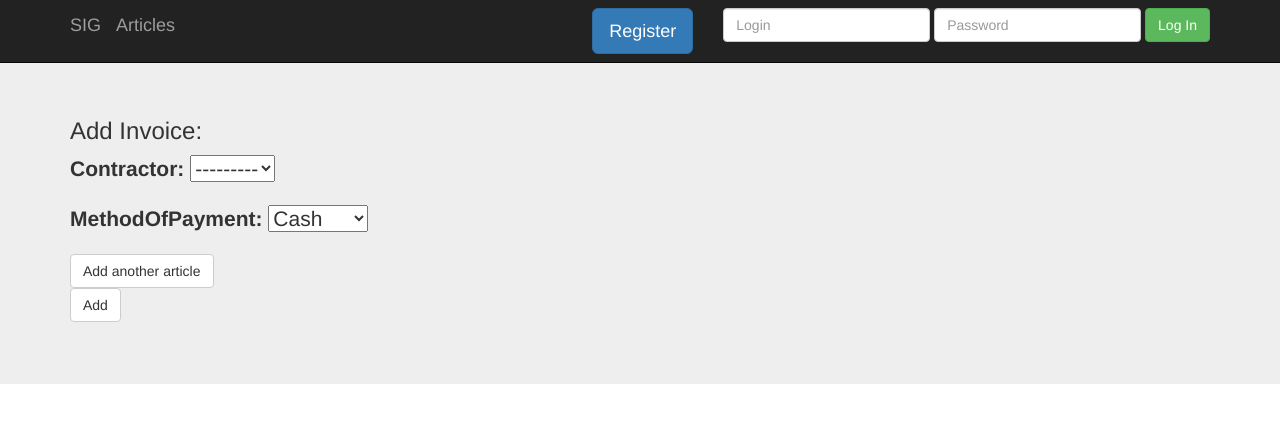
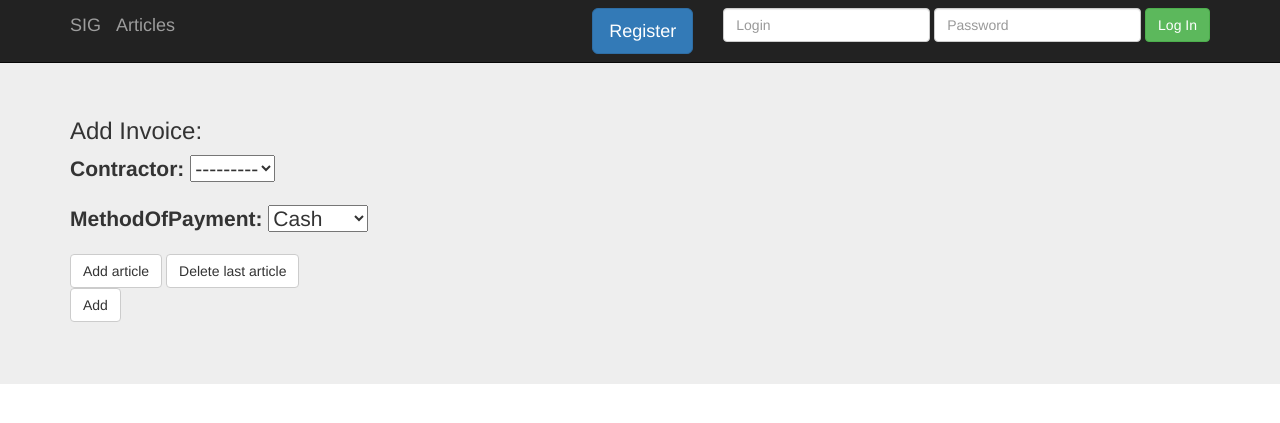
Before and after one commit to pan-mroku/SIG, a Django app: template invoice/templates/invoice_add.html in a window 1280 px wide. Shown: the top 423 px of the page. Run offline with Django 3.2, Linux system fonts and the light colour scheme; the template is opened without the code that fills it: values that come from a table or form of the project are taken from there, others are empty; parts of the project's set-up code (start-up, migrations or seed data) failed here and were passed over; some libraries are stand-ins or nearby versions.

Commit message:
Invoice:Delete button.

```diff
--- a/invoice/models.py
+++ b/invoice/models.py
@@ -30,7 +30,7 @@ class ArticleGathererForm(forms.ModelForm):
         exclude=['Invoice']
 
 class InvoiceForm(forms.ModelForm):
-    NumberOfArticles=forms.IntegerField(widget=forms.HiddenInput(), initial=1)
+    NumberOfArticles=forms.IntegerField(widget=forms.HiddenInput(), initial=0)
     class Meta:
         model=Invoice
         exclude=['Articles', 'DateOfPayment']
--- a/invoice/templates/invoice_add.html
+++ b/invoice/templates/invoice_add.html
@@ -4,7 +4,6 @@
 
 <div id="example" style="display:none;">
   {{ ArticleGathererFormExample.as_p }}
-  <input type="button" value="Delete this article" class="btn btn-default" onClick="delArticleFromInvoice('article___NUMBER__-div', '{{ InvoiceForm.prefix  }}');">
 </div>
 
 {% include "menu.html" %}
@@ -16,15 +15,15 @@
     <p style="color: red;">There were errors: </p>
     {% endif %}
 
-    <form action="" method="POST">
+    <form action="" method="POST" name="invoice">
       {% csrf_token %}
       {{ InvoiceForm.as_p }}
-      <input type="button" value="Add another article" class="btn btn-default" onClick="addArticleToInvoice('articleDiv', '{{ InvoiceForm.prefix  }}');">
+      <input type="button" value="Add article" class="btn btn-default" onClick="addArticleToInvoice('articleDiv', '{{ InvoiceForm.prefix  }}');">
+      <input type="button" value="Delete last article" class="btn btn-default" onClick="delArticleFromInvoice('articleDiv', '{{ InvoiceForm.prefix  }}');">
       <div id="articleDiv">
         {% for ArticleGathererForm in ArticleGathererForms %}
         <div id="{{ ArticleGathererForm.prefix }}-div">
           {{ ArticleGathererForm.as_p }}
-          <input type="button" value="Delete this article" class="btn btn-default" onClick="delArticleFromInvoice('{{ ArticleGathererForm.prefix  }}-div', '{{ InvoiceForm.prefix  }}');">
         </div>
         {% endfor %}
       </div>
--- a/sig/static/js/addArticleToInvoice.js
+++ b/sig/static/js/addArticleToInvoice.js
@@ -11,7 +11,9 @@ function addArticleToInvoice(divName, invoicePrefix)
 
 function delArticleFromInvoice(articleId, invoicePrefix)
 {
-    var article=document.getElementById(articleId);
-    article.parentNode.removeChild(article);
-    document.getElementById("id_"+invoicePrefix + "-NumberOfArticles").value--;
+    var number=document.getElementById("id_"+invoicePrefix + "-NumberOfArticles");
+    number.value--;
+
+    var last=document.getElementById(articleId).children[number.value];
+    last.parentNode.removeChild(last);
 }
```
Also changed, not shown: invoice/views.py (+15 -15 lines).
